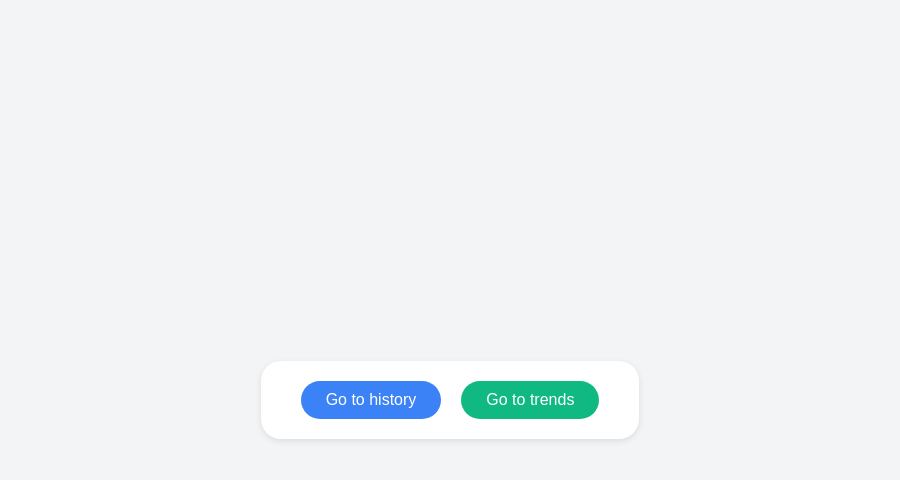
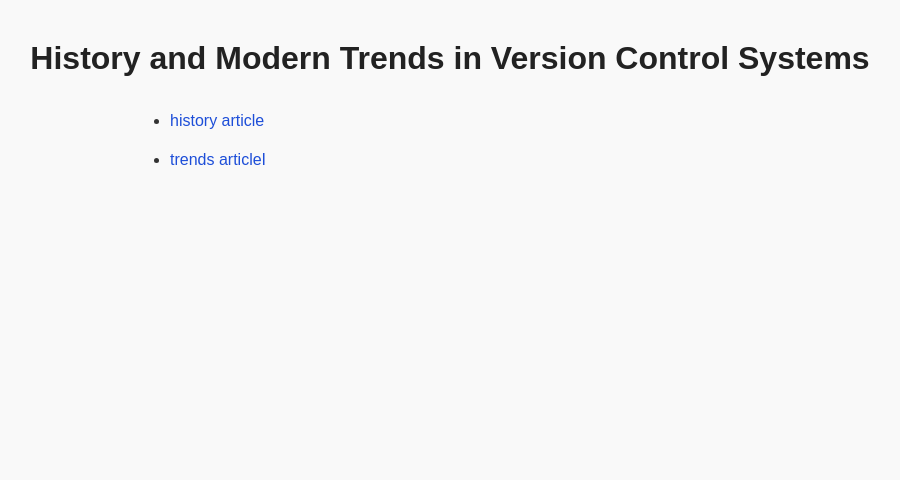
Before and after one commit to Artem-Mazur/-vcs-trends-site, a plain HTML site: page index.html in a window 1280 px wide. Shown: the whole page, without its empty margins (190-1090 px from the left). Drawn offline with Linux system fonts and the light colour scheme.

Commit message:
changed index

```diff
--- a/index.html
+++ b/index.html
@@ -1,68 +1,50 @@
 <!DOCTYPE html>
 <html lang="en">
 <head>
-    <meta charset="UTF-8" />
-    <meta name="viewport" content="width=device-width, initial-scale=1.0" />
-    <title>Redirect Page</title>
+  <meta charset="UTF-8">
+  <meta name="viewport" content="width=device-width, initial-scale=1.0">
+  <title>History and Modern Trends in Version Control Systems</title>
   <style>
     body {
-        background-color: #f3f4f6; /* light gray background */
-        display: flex;
-        justify-content: center;
-        align-items: center;
-        min-height: 100vh;
-        margin: 0;
       font-family: Arial, sans-serif;
+      background-color: #f9f9f9;
+      margin: 40px;
+      color: #333;
     }
 
-      header {
-        background-color: #ffffff;
-        box-shadow: 0 2px 6px rgba(0, 0, 0, 0.1);
-        padding: 20px 40px;
-        border-radius: 20px;
+    h1 {
+      text-align: center;
+      color: #222;
     }
 
     ul {
-        list-style: none; /* remove default bullets */
-        display: flex;
-        gap: 20px;
-        margin: 0;
-        padding: 0;
+      max-width: 600px;
+      margin: 30px auto;
+      line-height: 1.8;
     }
 
-      li a {
-        text-decoration: none;
-        padding: 10px 25px;
-        border-radius: 9999px; /* fully rounded buttons */
-        color: #ffffff;
-        font-weight: 500;
-        transition: background-color 0.2s ease;
-        display: inline-block;
+    li {
+      margin-bottom: 10px;
     }
 
-      li:first-child a {
-        background-color: #3b82f6; /* blue */
+    a {
+      color: #1d4ed8; /* nice blue */
+      text-decoration: none;
     }
 
-      li:first-child a:hover {
-        background-color: #2563eb;
-      }
-
-      li:last-child a {
-        background-color: #10b981; /* green */
-      }
-
-      li:last-child a:hover {
-        background-color: #059669;
+    a:hover {
+      text-decoration: underline;
     }
   </style>
 </head>
 <body>
-    <header>
+
+  <h1>History and Modern Trends in Version Control Systems</h1>
+
   <ul>
-        <li><a href="./history.html">Go to history</a></li>
-        <li><a href="./trends.html">Go to trends</a></li>
+    <li><a href="./history.html" target="_blank">history article</a></li>
+    <li><a href="./trends.html" target="_blank">trends articleI</a></li>
   </ul>
-    </header>
+
 </body>
 </html>
```
Also changed, not shown: history.html (+11 -0 lines). Lines whose indentation alone changed are shown as unchanged.
